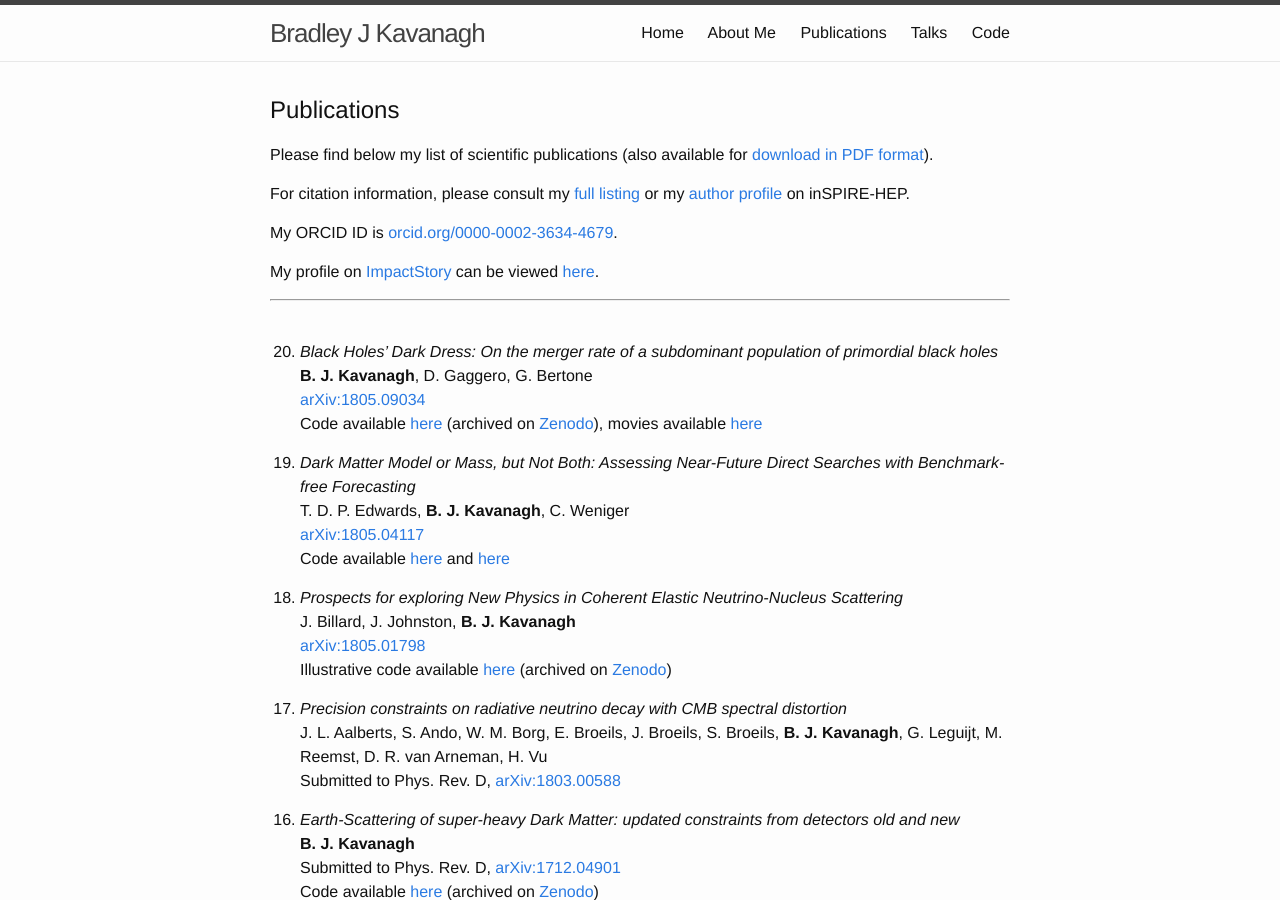
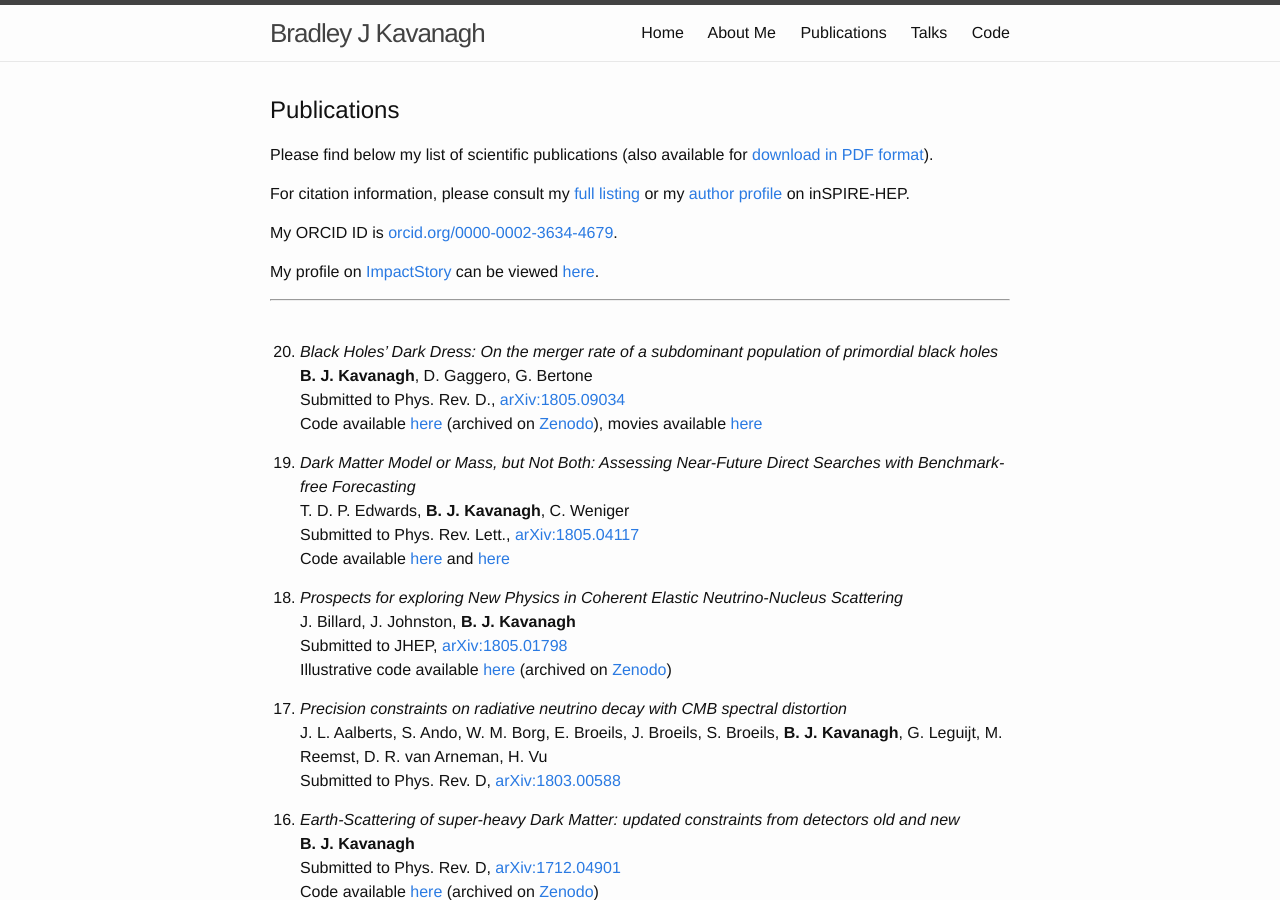
Before and after one commit to bradkav/bradkav.github.io, a Jekyll site: the page built from publications.md, in a window 1280 px wide and 900 px high. Built offline with Jekyll 4.4.1, drawn with Linux system fonts in a browser that asks for light colours.

Commit message:
Updated publications (again)

```diff
--- a/publications.md
+++ b/publications.md
@@ -21,17 +21,17 @@ My profile on [ImpactStory](https://impactstory.org/) can be viewed [here](https
 
 20. *Black Holes' Dark Dress: On the merger rate of a subdominant population of primordial black holes*
 **B. J. Kavanagh**, D. Gaggero, G. Bertone
-[arXiv:1805.09034](https://arxiv.org/abs/1805.09034)
+Submitted to Phys. Rev. D., [arXiv:1805.09034](https://arxiv.org/abs/1805.09034)
 Code available [here](https://github.com/bradkav/BlackHolesDarkDress) (archived on [Zenodo](https://doi.org/10.5281/zenodo.1251160)), movies available [here](https://doi.org/10.6084/m9.figshare.6298397)
 
 19. *Dark Matter Model or Mass, but Not Both: Assessing Near-Future Direct Searches with Benchmark-free Forecasting*
 T. D. P. Edwards, **B. J. Kavanagh**, C. Weniger
-[arXiv:1805.04117](https://arxiv.org/abs/1805.04117)
+Submitted to Phys. Rev. Lett., [arXiv:1805.04117](https://arxiv.org/abs/1805.04117)
 Code available [here](https://github.com/bradkav/WIMpy_NREFT) and [here](https://github.com/tedwards2412/benchmark_free_forecasting)
 
 18. *Prospects for exploring New Physics in Coherent Elastic Neutrino-Nucleus Scattering*
 J. Billard, J. Johnston, **B. J. Kavanagh**
-[arXiv:1805.01798](https://arxiv.org/abs/1805.01798)
+Submitted to JHEP, [arXiv:1805.01798](https://arxiv.org/abs/1805.01798)
 Illustrative code available [here](https://github.com/bradkav/CEvNS) (archived on [Zenodo](https://doi.org/10.5281/zenodo.1229055))
 
 17. *Precision constraints on radiative neutrino decay with CMB spectral distortion*
```
